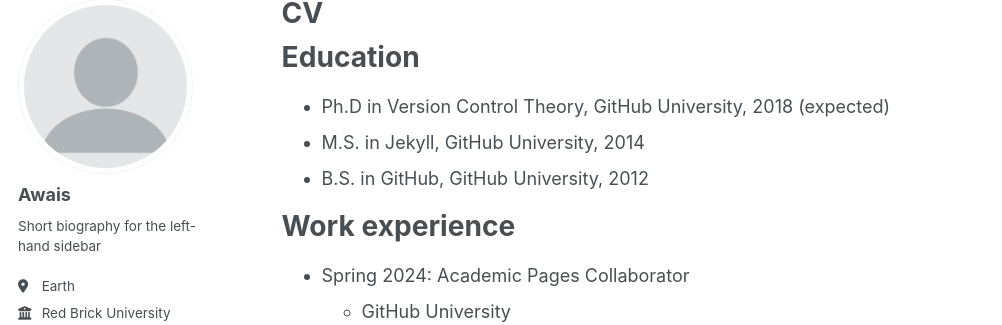
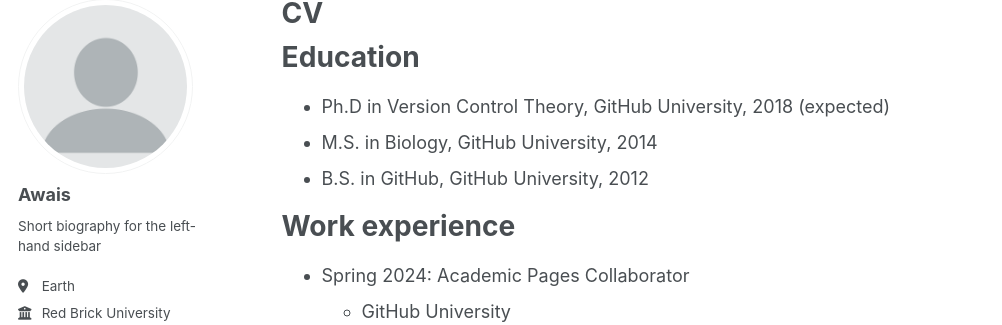
Before and after one commit to awais-mustafa/awais-mustafa.github.io, a Jekyll site: the page built from _pages/cv.md, in a window 1280 px wide and 900 px high. Shown: the part 102-427 px from the top of the window, without its empty margins (0-1002 px from the left). Built offline with Jekyll 4.4.1, drawn with Linux system fonts in a browser that asks for light colours; some web fonts are replaced; a script bundle is joined from its source files by our own code; library files that are not in the unit come from our copies.

Commit message:
Update cv.md

```diff
--- a/_pages/cv.md
+++ b/_pages/cv.md
@@ -12,7 +12,7 @@
 Education
 ======
 * Ph.D in Version Control Theory, GitHub University, 2018 (expected)
-* M.S. in Jekyll, GitHub University, 2014
+* M.S. in Biology, GitHub University, 2014
 * B.S. in GitHub, GitHub University, 2012
 
 Work experience
```
